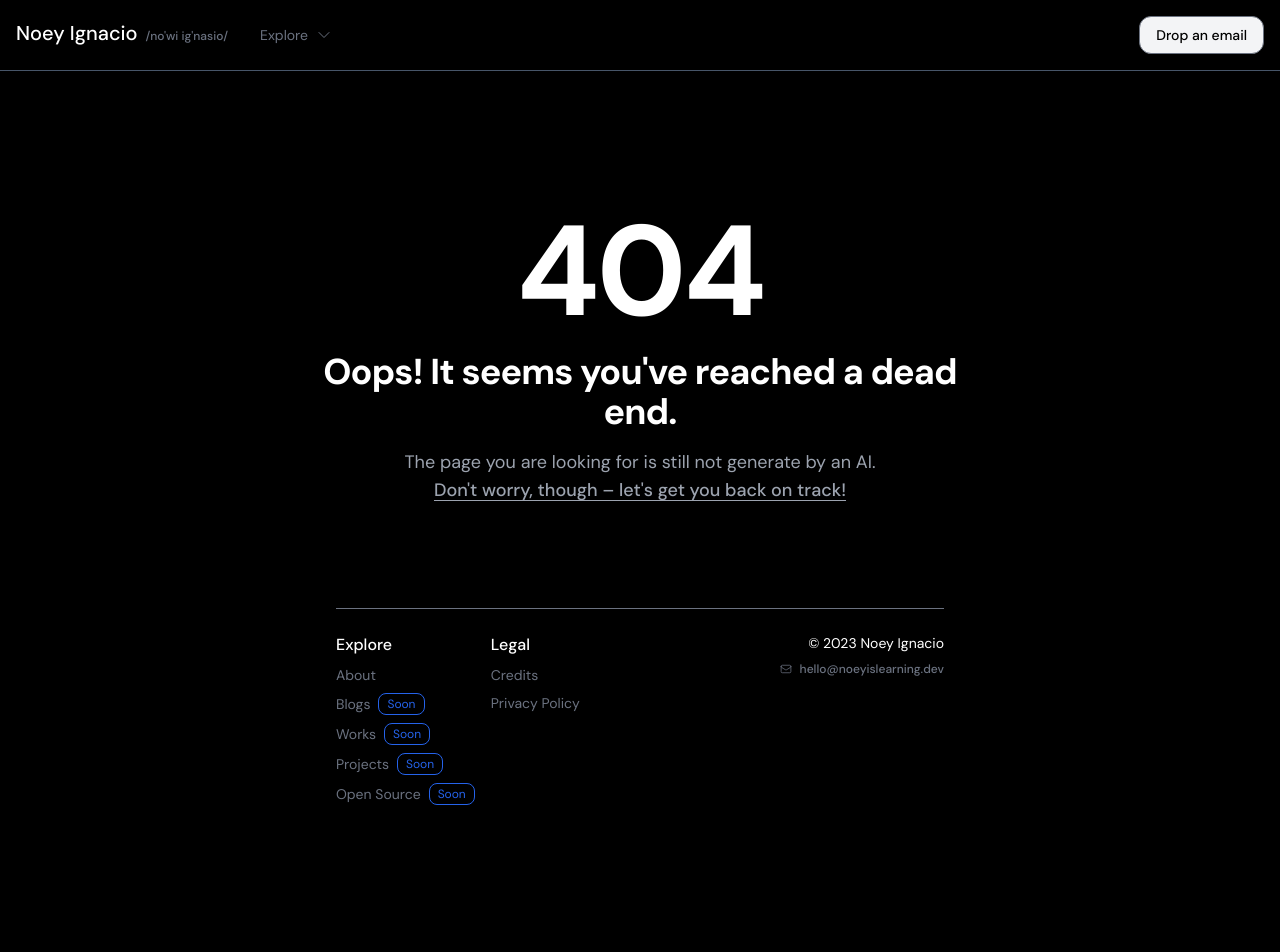
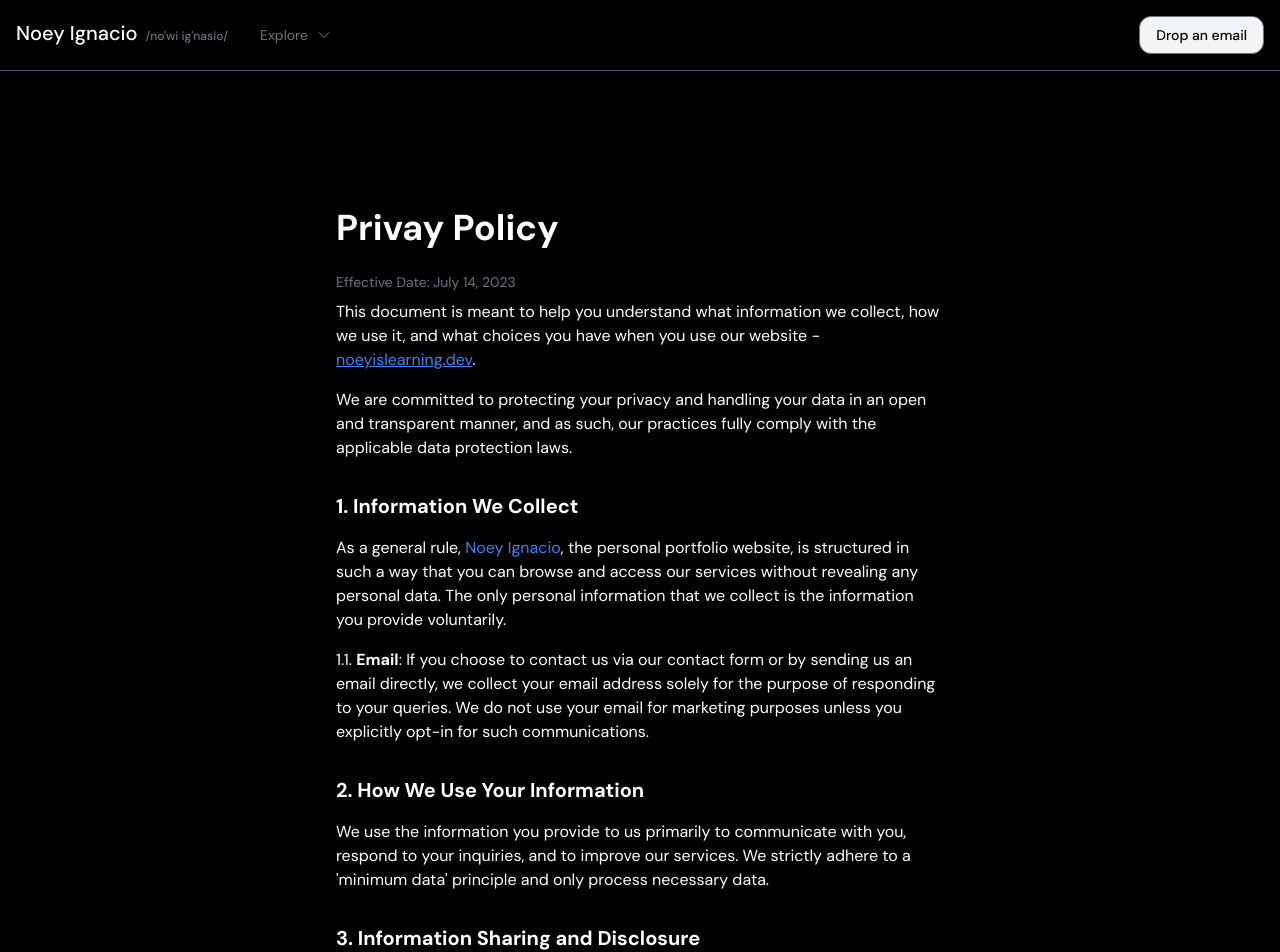
Before and after one commit to noeyislearning/noeyislearning, a Next.js app: page /privacy-policy in a window 1280 px wide. Before the commit this address had no page. Shown: the top 952 px of the page. Before the commit the page ends 917 px from the top, so only its background shows below. Built offline with nearby package versions, Linux system fonts and the light colour scheme.

Commit message:
feat(page): Add `privacy-policy` page

```diff
--- /dev/null
+++ b/app/(legal)/privacy-policy/page.tsx
@@ -0,0 +1,73 @@
+import React from "react"
+import Link from "next/link"
+
+export default function PrivacyPolicyPage() {
+  return (
+    <>
+      <main className="mt-24 lg:mt-48 mb-12 lg:mb-24 max-w-screen-sm mx-auto text-white">
+        <div className="p-4 flex flex-col">
+          <div className="flex flex-col gap-2">
+            <h1 className="mb-4 text-3xl lg:text-4xl font-bold">Privay Policy</h1>
+            <time className="text-sm text-gray-500">Effective Date: July 14, 2023</time>
+            <div className="flex flex-col gap-4 ">
+              <h3 className="text-sm lg:text-base">
+                This document is meant to help you understand what information we collect, how we use it, and what choices you have when you use our website - <Link href={"https://noeyislearning.dev"} className="text-blue-500 underline">noeyislearning.dev</Link>.
+              </h3>
+              <h3 className="text-sm lg:text-base">
+                We are committed to protecting your privacy and handling your data in an open and transparent manner, and as such, our practices fully comply with the applicable data protection laws.
+              </h3>
+              <h2 className="mt-4 text-lg lg:text-xl font-bold">
+                1. Information We Collect
+              </h2>
+              <h3 className="text-sm lg:text-base">
+                As a general rule, <span className="text-blue-500">Noey Ignacio</span>, the personal portfolio website, is structured in such a way that you can browse and access our services without revealing any personal data. The only personal information that we collect is the information you provide voluntarily.
+              </h3>
+              <h3 className="text-sm lg:text-base">
+                1.1. <span className="font-bold">Email</span>: If you choose to contact us via our contact form or by sending us an email directly, we collect your email address solely for the purpose of responding to your queries. We do not use your email for marketing purposes unless you explicitly opt-in for such communications.
+              </h3>
+              <h2 className="mt-4 text-lg lg:text-xl font-bold">
+                2. How We Use Your Information
+              </h2>
+              <h3 className="text-sm lg:text-base">
+                We use the information you provide to us primarily to communicate with you, respond to your inquiries, and to improve our services. We strictly adhere to a &apos;minimum data&apos; principle and only process necessary data.
+              </h3>
+              <h2 className="mt-4 text-lg lg:text-xl font-bold">
+                3. Information Sharing and Disclosure
+              </h2>
+              <h3 className="text-sm lg:text-base">
+                Your privacy is important to us. We do not sell, rent, or otherwise disclose your personal data to third parties without your consent, except in the case of legal requirements.
+              </h3>
+              <h2 className="mt-4 text-lg lg:text-xl font-bold">
+                4. Data Retention
+              </h2>
+              <h3 className="text-sm lg:text-base">
+                We retain personal data only as long as necessary to fulfill the purposes for which it was collected, or as required by applicable laws or regulations.
+              </h3>
+              <h2 className="mt-4 text-lg lg:text-xl font-bold">
+                5. Your Rights and Choices
+              </h2>
+              <h3 className="text-sm lg:text-base">
+                You have the right to access, correct, or delete your personal information at any time. If you wish to exercise these rights, please contact us directly at <Link href={"mailto:hello@noeyislearning.dev"} className="text-blue-500 underline">hello@noeyislearning.dev</Link>.
+              </h3>
+              <h2 className="mt-4 text-lg lg:text-xl font-bold">
+                6. Security
+              </h2>
+              <h3 className="text-sm lg:text-base">
+                We take security seriously and do what we can within commercially acceptable means to protect your personal information from loss or theft, as well as unauthorized access, disclosure, copying, use, or modification.
+              </h3>
+              <h2 className="mt-4 text-lg lg:text-xl font-bold">
+                7. Updates to This Privacy Policy
+              </h2>
+              <h3 className="text-sm lg:text-base">
+                We may update this policy from time to time. The updated version will be indicated by an updated &quot;Last Updated&quot; date and the updated version will be effective as soon as it is accessible.
+              </h3>
+              <h3 className="mt-8 text-sm lg:text-base">
+                If you have questions or comments about this policy, you may email me at <Link href={"mailto:hello@noeyislearning.dev"} className="text-blue-500 underline">hello@noeyislearning.dev</Link>.
+              </h3>
+            </div>
+          </div>
+        </div>
+      </main>
+    </>
+  )
+}
```
